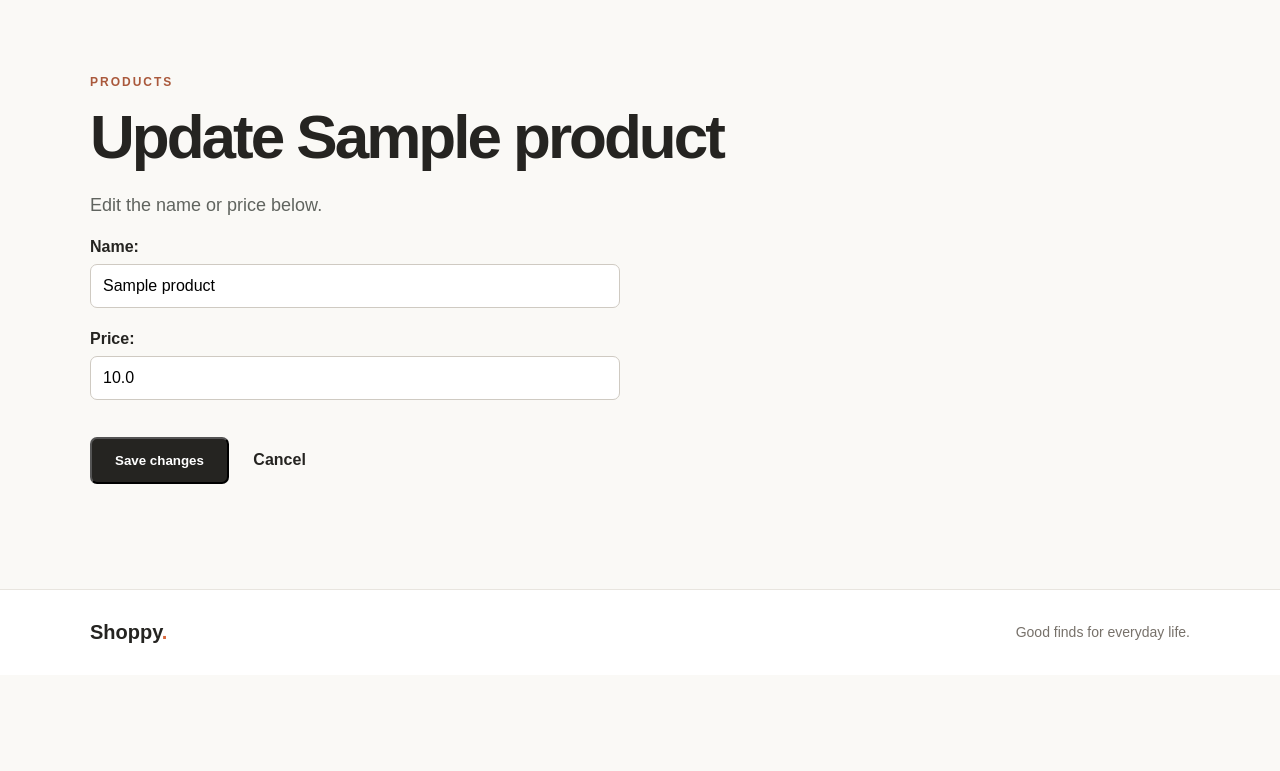
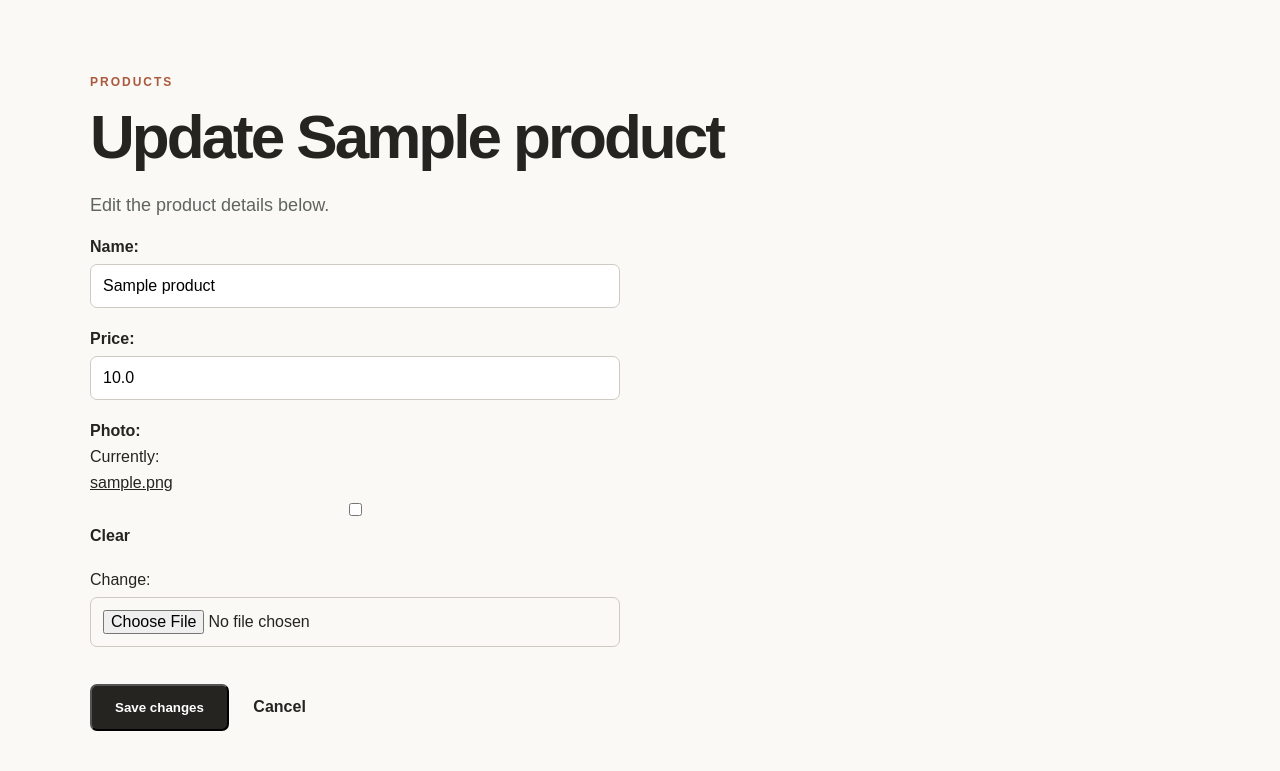
Before and after one commit to sivagrr/shoppy, a Django app: page /products/update/1/ in a window 1280 px wide. Shown: the part 77-848 px from the top of the page. Before the commit the page ends 720 px from the top, so only its background shows below. Run offline with Django 5.2, Linux system fonts and the light colour scheme; tables that the repository leaves empty hold one stand-in row (values such as "Sample post").

Commit message:
Support product image uploads

```diff
--- a/core/settings.py
+++ b/core/settings.py
@@ -117,6 +117,8 @@ USE_TZ = True
 # https://docs.djangoproject.com/en/6.1/howto/static-files/
 
 STATIC_URL = 'static/'
+MEDIA_URL = 'media/'
+MEDIA_ROOT = BASE_DIR / 'media'
 
 
 # Email
--- a/core/urls.py
+++ b/core/urls.py
@@ -15,6 +15,8 @@ Including another URLconf
     2. Add a URL to urlpatterns:  path('blog/', include('blog.urls'))
 """
 from django.contrib import admin
+from django.conf import settings
+from django.conf.urls.static import static
 from django.urls import path
 from home.views import about_page, add_product, home_page, products_page, delete_product, product_detail, update_product
 
@@ -28,4 +30,4 @@ urlpatterns = [
     path("products/<int:product_id>/delete/", delete_product, name="deleteproduct"),
     path("products/detail/<int:product_id>/", product_detail, name="productdetail"),
     path("products/update/<int:product_id>/", update_product, name="updateproduct")
-]
+] + static(settings.MEDIA_URL, document_root=settings.MEDIA_ROOT)
--- a/home/forms.py
+++ b/home/forms.py
@@ -5,4 +5,4 @@ from .models import Product
 class ProductForm(forms.ModelForm):
     class Meta:
         model = Product
-        fields = ["name", "price"]
+        fields = ["name", "price", "photo"]
--- a/home/models.py
+++ b/home/models.py
@@ -4,6 +4,7 @@ from django.db import models
 class Product(models.Model):
     name = models.CharField(max_length=200)
     price = models.FloatField()
+    photo = models.ImageField(upload_to='products/', blank=True)
 
     def __str__(self):
         return self.name
--- a/home/static/home/style.css
+++ b/home/static/home/style.css
@@ -38,6 +38,7 @@ h1 { max-width: 730px; margin-bottom: 22px; font-size: clamp(42px, 7vw, 76px); l
 .product-grid { display: grid; grid-template-columns: repeat(auto-fill, minmax(230px, 1fr)); gap: 22px; }
 .product-card { overflow: hidden; border: 1px solid #ece8e1; border-radius: 13px; background: #fff; }
 .product-art { height: 170px; display: grid; place-items: center; background: #f0e7da; color: #ad6b4a; font-size: 64px; font-weight: 800; text-transform: uppercase; }
+.product-art img { width: 100%; height: 100%; object-fit: cover; }
 .product-art[href] { text-decoration: none; }
 .product-info { padding: 22px; }
 .product-info h2 { margin-bottom: 24px; font-size: 21px; }
--- a/home/views.py
+++ b/home/views.py
@@ -21,7 +21,7 @@ def product_detail(request, product_id):
 
 def add_product(request):
     if request.method == "POST":
-        form = ProductForm(request.POST)
+        form = ProductForm(request.POST, request.FILES)
         if form.is_valid():
             form.save()
             return redirect("products")
@@ -40,7 +40,7 @@ def delete_product(request, product_id):
 def update_product(request, product_id):
     product = get_object_or_404(Product, id=product_id)
     if request.method == "POST":
-        form = ProductForm(request.POST, instance=product)
+        form = ProductForm(request.POST, request.FILES, instance=product)
         if form.is_valid():
             form.save()
             return redirect("products")
--- a/templates/addproduct.html
+++ b/templates/addproduct.html
@@ -6,7 +6,7 @@
 <section class="container page-heading">
     <h1>Add a product</h1>
 
-    <form class="product-form" method="post">
+    <form class="product-form" method="post" enctype="multipart/form-data">
         {% csrf_token %}
         {{ form.as_p }}
         <button class="button" type="submit">Save product</button>
--- a/templates/updateproduct.html
+++ b/templates/updateproduct.html
@@ -6,9 +6,9 @@
 <section class="container page-heading">
     <p class="eyebrow">Products</p>
     <h1>Update {{ product.name }}</h1>
-    <p class="intro">Edit the name or price below.</p>
+    <p class="intro">Edit the product details below.</p>
 
-    <form class="product-form" method="post">
+    <form class="product-form" method="post" enctype="multipart/form-data">
         {% csrf_token %}
         {{ form.as_p }}
         <button class="button" type="submit">Save changes</button>
```
Also changed, not shown: pyproject.toml (+1 -7 lines), templates/product_detail.html (+7 -1 lines), templates/products.html (+7 -1 lines), home/migrations/0002_product_photo.py (added), 2 other files.
